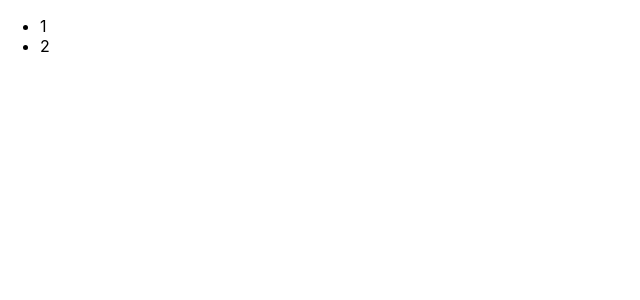
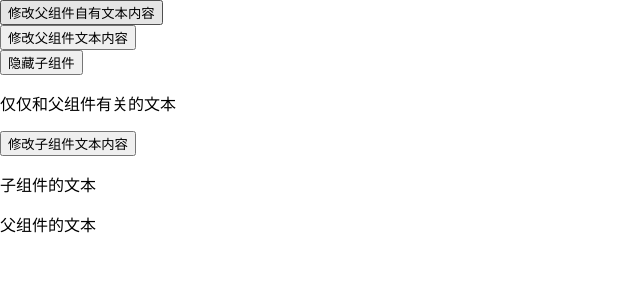
Before and after one commit to songjinke/fe-frameworks, a React (Create React App) app in the folder packages/react-in-depth/: page / in a window 1280 px wide. Shown: the top 300 px of the page, without its empty margins (0-640 px from the left). Built offline with nearby package versions, Linux system fonts and the light colour scheme.

Commit message:
feat(react): demo React 15 lifecycle

```diff
--- /dev/null
+++ b/packages/react-in-depth/src/components/LifeCycle.js
@@ -0,0 +1,74 @@
+import React from 'react';
+
+// 定义子组件
+class LifeCycle extends React.Component {
+  constructor(props) {
+    console.log('进入constructor');
+    super(props);
+    // state 可以在 constructor 里初始化
+    this.state = { text: '子组件的文本' };
+  }
+
+  // 初始化渲染时调用
+  // UNSAFE: https://reactjs.org/docs/react-component.html#unsafe_componentwillmount
+  componentWillMount() {
+    console.log('componentWillMount方法执行');
+  }
+
+  // 初始化渲染时调用
+  componentDidMount() {
+    console.log('componentDidMount方法执行');
+  }
+
+  // 父组件修改组件的props时会调用
+  // UNSAFE: https://reactjs.org/docs/react-component.html#unsafe_componentwillreceiveprops
+  componentWillReceiveProps(nextProps) {
+    console.log('componentWillReceiveProps方法执行');
+  }
+
+  // 组件更新时调用
+  shouldComponentUpdate(nextProps, nextState) {
+    console.log('shouldComponentUpdate方法执行');
+    return true;
+  }
+
+  // 组件更新时调用
+  // UNSAFE: https://reactjs.org/docs/react-component.html#unsafe_componentwillupdate
+  componentWillUpdate(nextProps, nextState) {
+    console.log('componentWillUpdate方法执行');
+  }
+
+  // 组件更新后调用
+  componentDidUpdate(preProps, preState) {
+    console.log('componentDidUpdate方法执行');
+  }
+
+  // 组件卸载时调用
+  componentWillUnmount() {
+    console.log('子组件的componentWillUnmount方法执行');
+  }
+
+  // 点击按钮，修改子组件文本内容的方法
+  changeText = () => {
+    this.setState({
+      text: '修改后的子组件文本',
+    });
+  };
+
+  render() {
+    console.log('render方法执行');
+    return (
+      <div className="container">
+        <div>
+          <button onClick={this.changeText} className="changeText">
+            修改子组件文本内容
+          </button>
+        </div>
+        <p className="textContent">{this.state.text}</p>
+        <p className="fatherContent">{this.props.text}</p>
+      </div>
+    );
+  }
+}
+
+export default LifeCycle;
--- /dev/null
+++ b/packages/react-in-depth/src/components/LifeCycleContainer.js
@@ -0,0 +1,59 @@
+import React from 'react';
+
+import LifeCycle from './LifeCycle';
+
+// 定义 LifeCycle 组件的父组件
+class LifeCycleContainer extends React.Component {
+  // state 也可以像这样用属性声明的形式初始化
+  state = {
+    text: '父组件的文本',
+    // 新增的只与父组件有关的 state
+    ownText: '仅仅和父组件有关的文本',
+    hideChild: false,
+  };
+
+  changeText = () => {
+    this.setState({
+      text: '修改后的父组件文本',
+    });
+  };
+
+  // 修改 ownText 的方法
+  changeOwnText = () => {
+    this.setState({
+      ownText: '修改后的父组件自有文本',
+    });
+  };
+
+  hideChild = () => {
+    this.setState({
+      hideChild: true,
+    });
+  };
+
+  render() {
+    return (
+      <div className="fatherContainer">
+        <div>
+          <button onClick={this.changeOwnText} className="changeText">
+            修改父组件自有文本内容
+          </button>
+        </div>
+        <div>
+          <button onClick={this.changeText} className="changeText">
+            修改父组件文本内容
+          </button>
+        </div>
+        <div>
+          <button onClick={this.hideChild} className="hideChild">
+            隐藏子组件
+          </button>
+        </div>
+        <p> {this.state.ownText} </p>
+        {this.state.hideChild ? null : <LifeCycle text={this.state.text} />}
+      </div>
+    );
+  }
+}
+
+export default LifeCycleContainer;
--- a/packages/react-in-depth/src/index.js
+++ b/packages/react-in-depth/src/index.js
@@ -1,12 +1,12 @@
 import React from 'react';
 import ReactDOM from 'react-dom';
 import './index.css';
-import SimpleList from './components/SimpleList';
+import LifeCycleContainer from './components/LifeCycleContainer';
 import reportWebVitals from './reportWebVitals';
 
 ReactDOM.render(
   <React.StrictMode>
-    <SimpleList name="Taylor" />
+    <LifeCycleContainer />
   </React.StrictMode>,
   document.getElementById('root')
 );
```
